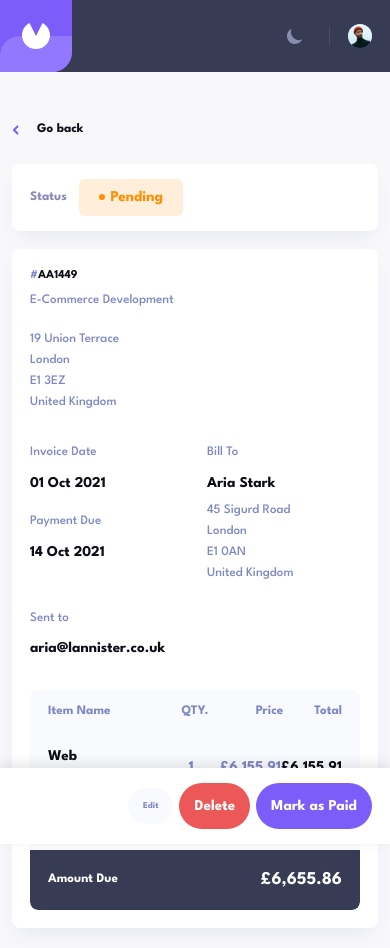
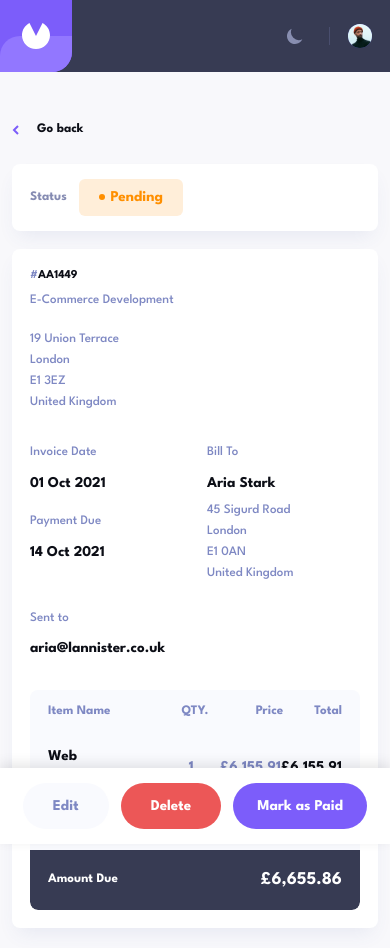
Before and after one commit to thesongmartins/Invoice-Management-App, a React (Vite) app: page /invoices/AA1449 in a window 390 px wide. Shown: the top 948 px of the page. Built offline with nearby package versions, Linux system fonts and the light colour scheme.

Commit message:
Feat: Fixing general  inconsistency

```diff
--- a/src/components/InvoiceForm.tsx
+++ b/src/components/InvoiceForm.tsx
@@ -407,14 +407,20 @@ export default function InvoiceForm({
                         ? "border-danger"
                         : "border-blue-gray dark:border-navy-light hover:border-purple focus:border-purple"
                     }`}
-                    value={item.quantity}
-                    onChange={(e) =>
+                    value={item.quantity === 0 ? "" : item.quantity}
+                    onChange={(e) => {
+                      const raw = e.target.value;
                       updateItem(
                         item.id,
                         "quantity",
-                        Math.max(1, Number(e.target.value)),
-                      )
-                    }
+                        raw === "" ? 0 : Math.max(1, Number(raw)),
+                      );
+                    }}
+                    onBlur={(e) => {
+                      if (!e.target.value || Number(e.target.value) < 1) {
+                        updateItem(item.id, "quantity", 1);
+                      }
+                    }}
                   />
                 </div>
 
@@ -440,10 +446,20 @@ export default function InvoiceForm({
                         ? "border-danger"
                         : "border-blue-gray dark:border-navy-light hover:border-purple focus:border-purple"
                     }`}
-                    value={item.price}
-                    onChange={(e) =>
-                      updateItem(item.id, "price", Number(e.target.value))
-                    }
+                    value={item.price === 0 ? "" : item.price}
+                    onChange={(e) => {
+                      const raw = e.target.value;
+                      updateItem(
+                        item.id,
+                        "price",
+                        raw === "" ? 0 : Math.max(0, Number(raw)),
+                      );
+                    }}
+                    onBlur={(e) => {
+                      if (!e.target.value) {
+                        updateItem(item.id, "price", 0);
+                      }
+                    }}
                   />
                 </div>
 
--- a/src/pages/InvoiceDetail.tsx
+++ b/src/pages/InvoiceDetail.tsx
@@ -275,25 +275,25 @@ export default function InvoiceDetail() {
       </div>
 
       {/* Mobile action bar */}
-      <div className="md:hidden fixed bottom-0 left-0 right-0 bg-white dark:bg-navy-medium px-6 py-5 flex items-center justify-end gap-2 shadow-[0_-4px_12px_rgba(0,0,0,0.1)] z-50">
+      <div className="md:hidden fixed bottom-0 left-0 right-0 bg-white dark:bg-navy-medium px-6 py-5 flex items-center justify-center gap-4 shadow-[0_-4px_12px_rgba(0,0,0,0.1)] z-50">
         {invoice.status !== "paid" && (
           <button
             onClick={() => setShowEdit(true)}
-            className="px-5 py-4 rounded-btn font-bold text-xs bg-[#F9FAFE] dark:bg-navy-light text-blue-soft dark:text-blue-gray hover:bg-[#DFE3FA] dark:hover:bg-navy transition-colors"
+            className="px-10 py-4 gap-8 rounded-btn font-bold text-[15px] bg-[#F9FAFE] dark:bg-navy-light text-blue-soft dark:text-blue-gray hover:bg-[#DFE3FA] dark:hover:bg-[#FFFFFF] dark:hover:text-[#9277FF] transition-colors"
           >
             Edit
           </button>
         )}
         <button
           onClick={() => setShowDelete(true)}
-          className="px-5 py-4 rounded-btn font-bold text-[15px] bg-[#EC5757] hover:bg-[#FF9797] text-white transition-colors"
+          className="px-10 py-4 rounded-btn font-bold text-[15px] bg-[#EC5757] hover:bg-[#FF9797] text-white transition-colors"
         >
           Delete
         </button>
         {invoice.status === "pending" && (
           <button
             onClick={handleMarkPaid}
-            className="px-5 py-4 rounded-btn font-bold text-[15px] bg-purple hover:bg-[#9277FF] text-white transition-colors"
+            className="px-8 py-4 rounded-btn font-bold text-[15px] bg-purple hover:bg-[#9277FF] text-white transition-colors"
           >
             Mark as Paid
           </button>
```
Also changed, not shown: 7 other files (tests, documents, lock files or other folders).
